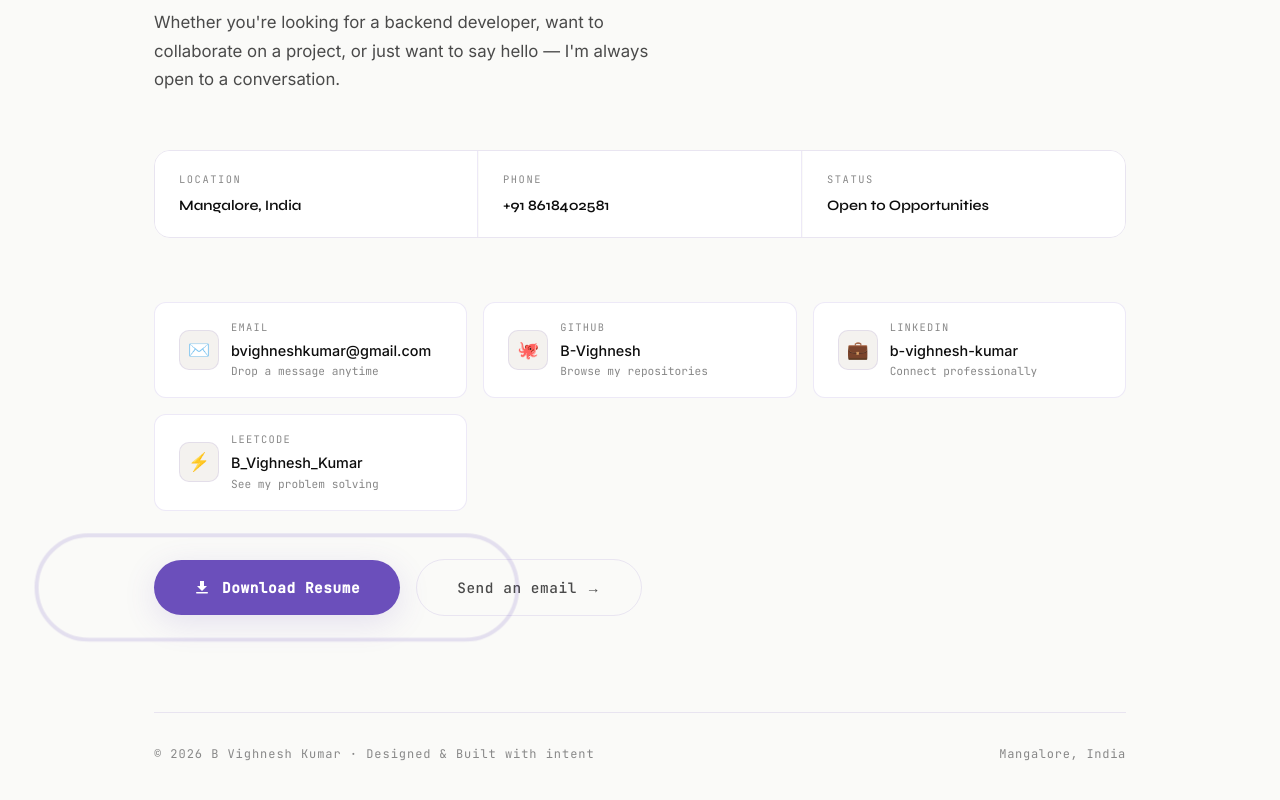
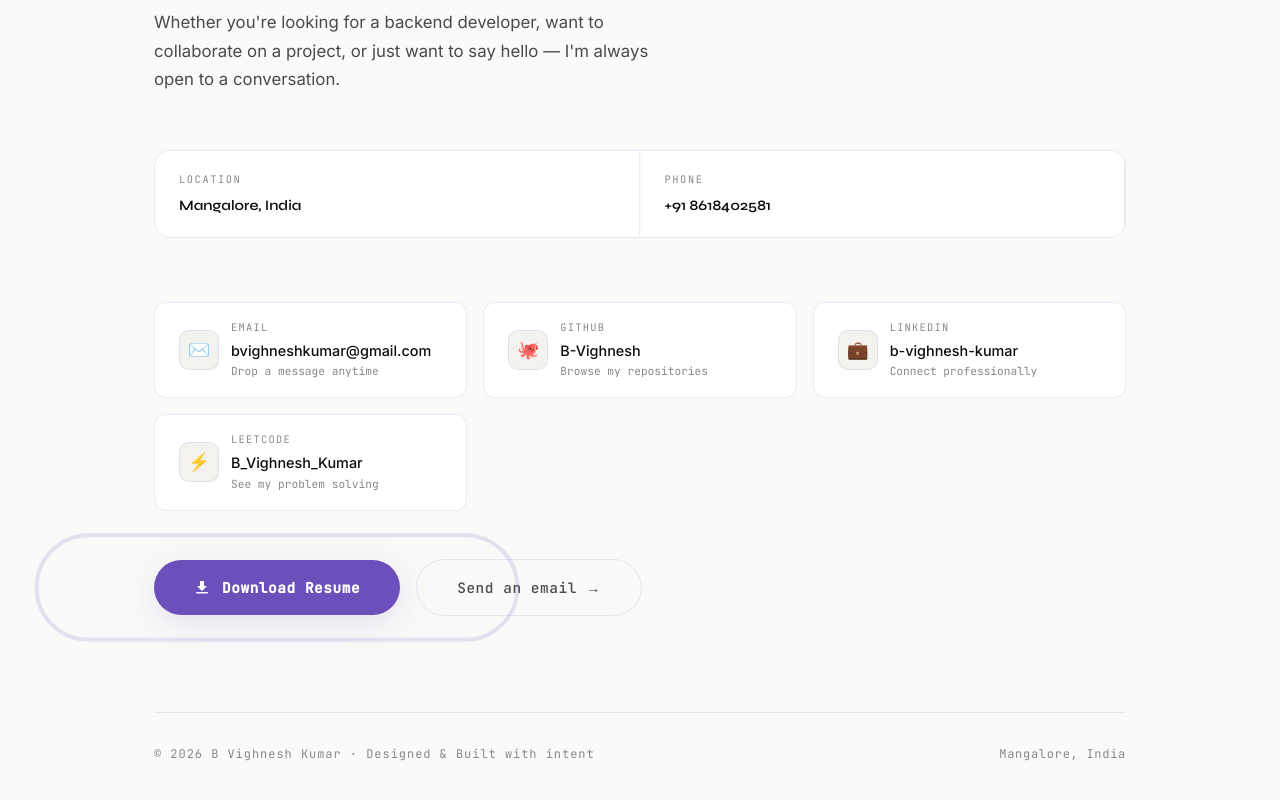
Before and after one commit to B-Vighnesh/B-Vighnesh-Portfolio, a Next.js app: page / in a window 1280 px wide. Shown: the part 6820-7620 px from the top of the page. Built offline with nearby package versions, Linux system fonts and the light colour scheme.

Commit message:
major errors corrected

```diff
--- a/components/sections/Contact.tsx
+++ b/components/sections/Contact.tsx
@@ -130,7 +130,6 @@ export default function Contact() {
         {[
           { label: 'Location', value: 'Mangalore, India' },
           { label: 'Phone', value: IDENTITY.phone },
-          { label: 'Status', value: 'Open to Opportunities' },
         ].map((item, i) => (
           <div
             key={item.label}
```
